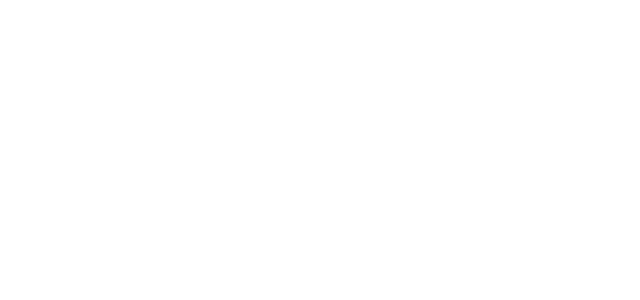
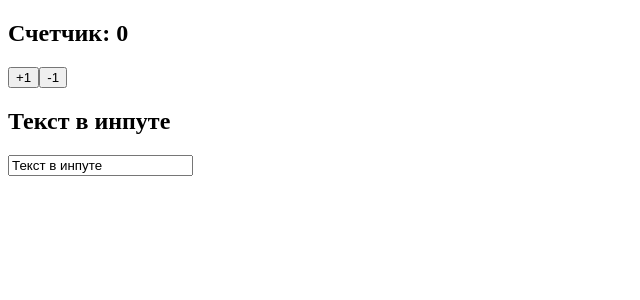
Before and after one commit to iAllBe/react-fundamental, a React (Create React App) app: page / in a window 1280 px wide. Shown: the top 300 px of the page, without its empty margins (0-640 px from the left). Built offline with nearby package versions, Linux system fonts and the light colour scheme.

Commit message:
add counter

```diff
--- a/src/App.js
+++ b/src/App.js
@@ -1,10 +1,20 @@
-import React from 'react';
+import React, {useState} from 'react';
+import Counter from "./components/Counter";
 
 function App() {
+    const [value, setValue] = useState('Текст в инпуте')
+
   return (
-    <div className="App">
+      <div className="App">
+          <Counter/>
 
-    </div>
+          <h2>{value}</h2>
+          <input
+              type="text"
+              value={value}
+              onChange={e => setValue(e.target.value)}
+          />
+      </div>
   );
 }
 
--- /dev/null
+++ b/src/components/Counter.jsx
@@ -0,0 +1,23 @@
+import React, {useState} from 'react';
+
+const Counter = () => {
+    const [count, setCount] = useState(0)
+
+    function increment() {
+        setCount(count + 1)
+    }
+
+    function decrement() {
+        setCount(count - 1)
+    }
+
+    return (
+        <div>
+            <h2>Счетчик: {count}</h2>
+            <button onClick={increment}>+1</button>
+            <button onClick={decrement}>-1</button>
+        </div>
+    );
+};
+
+export default Counter;
```
